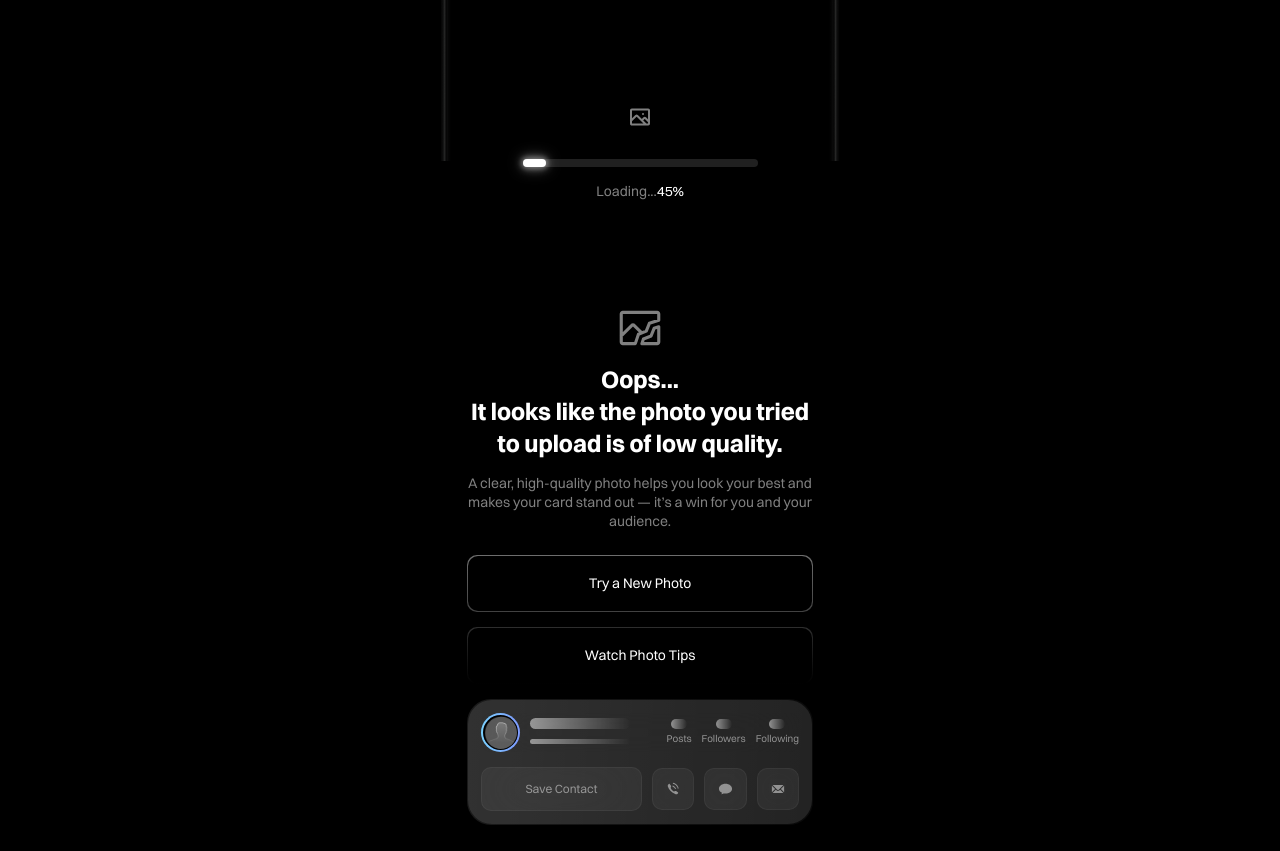
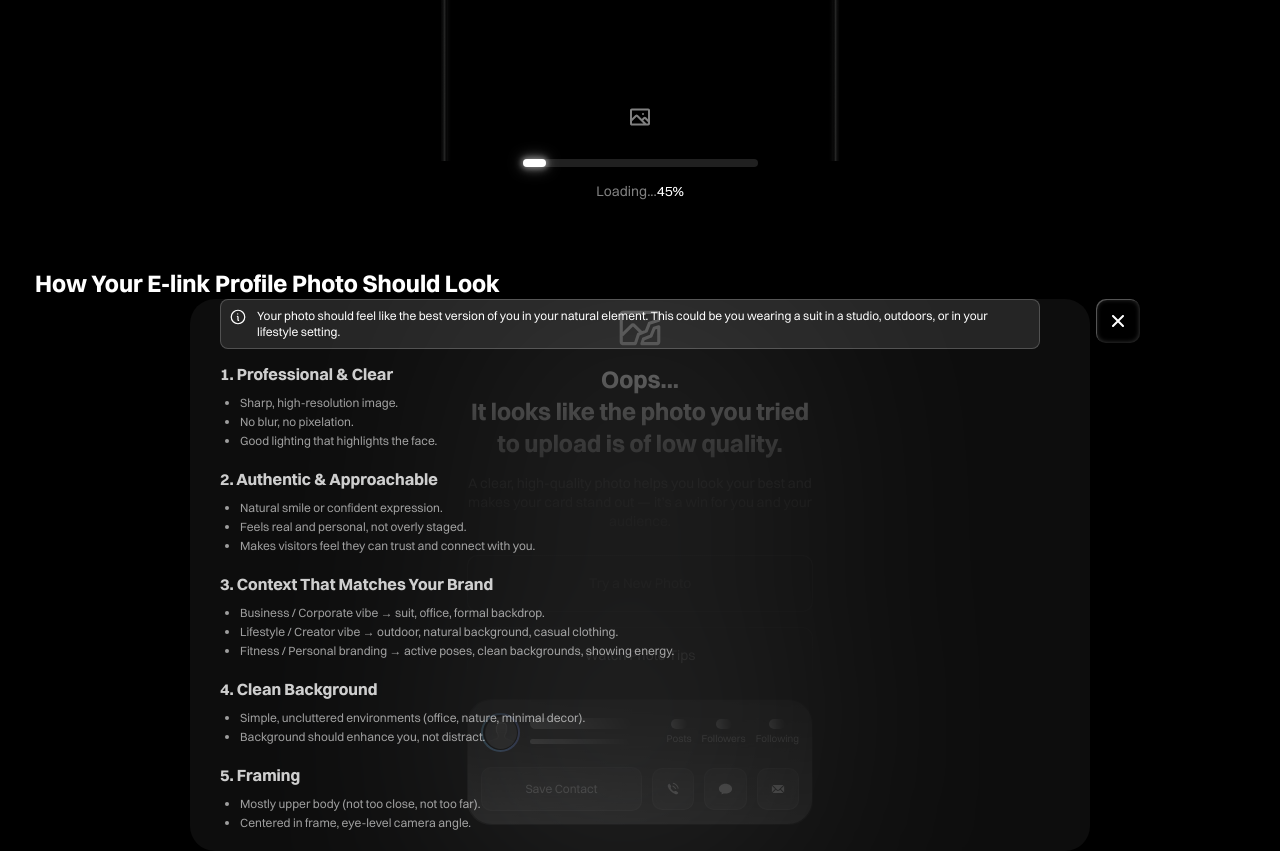
Before and after one commit to Raj-Padariya/elink, a plain HTML site: page desktop-onboarding.html in a window 1280 px wide. Shown: the part 743-1594 px from the top of the page. Before the commit the page ends 1568 px from the top, so only its background shows below. Drawn offline with Linux system fonts and the light colour scheme; files whose address does not match are found by name.

Commit message:
Add watch photo tips popup with guidelines for profile photo selection

```diff
--- a/assets/css/desktop-onboarding.css
+++ b/assets/css/desktop-onboarding.css
@@ -323,3 +323,54 @@
     max-width: 50px;
     width: 100%;
 }
+
+
+.watch-photo-tips-close {
+    position: relative;
+}
+
+.watch-photo-tips-inner {
+    display: flex;
+    background: #FFFFFF0D;
+    border-radius: 25px;
+    padding: 0 30px;
+    gap: 20px;
+    max-width: 900px;
+    margin: 0 auto;
+    position: relative;
+    backdrop-filter: blur(132px);
+    z-index: 1;
+}
+
+.watch-photo-tips-content-info{
+    border: 1px solid #FFFFFF33;
+    background: #FFFFFF1A;
+    padding: 8px;
+    border-radius: 8px;
+    display: flex;
+    gap: 10px;
+    margin-bottom: 15px;
+}
+
+.watch-photo-tips-content-info .watch-photo-tips-content-info-icon img{
+    width: 18px;
+    max-width: 18px;
+}
+.watch-photo-tips-content-info p{
+    font-size: var(--f-12);
+}
+
+.watch-photo-tips-content-listing h3{
+    opacity: 0.8;
+}
+.watch-photo-tips-content-listing ul{
+    margin-top: 10px;
+    padding-left: 20px;
+    margin-bottom: 20px;
+}
+.watch-photo-tips-content-listing ul li{
+    font-size: var(--f-12);
+    opacity: 0.6;
+    margin-bottom: 3px;
+    list-style: disc;
+}
--- a/desktop-onboarding.html
+++ b/desktop-onboarding.html
@@ -254,6 +254,64 @@
                         </div>
                     </div>
                 </div>
+
+
+                <!-- Watch Phot tips popup -->
+                 <div class="watch-photo-tips-popup">
+                    <div class="watch-photo-tips-close">
+                        <h2>How Your E-link Profile Photo Should Look</h2>
+                        <div class="watch-photo-tips-inner">
+                            <div class="example-close">
+                                <a href="">
+                                <img src="./assets/images/close-icon.svg" alt="">
+                                </a>
+                            </div>
+                            <div class="watch-photo-tips-content">
+                                <div class="watch-photo-tips-content-info">
+                                    <div class="watch-photo-tips-content-info-icon">
+                                        <img src="./assets/images/info-icon.svg" alt="">
+                                    </div>
+                                    <p>Your photo should feel like the best version of you in your natural element. This could be you wearing a suit in a studio, outdoors, or in your lifestyle setting.</p>
+                                </div>
+                                <div class="watch-photo-tips-content-listing">
+                                    <h3>1. Professional & Clear</h3>
+                                    <ul>
+                                        <li>Sharp, high-resolution image.</li>
+                                        <li>No blur, no pixelation.</li>
+                                        <li>Good lighting that highlights the face.</li>
+                                    </ul>
+
+                                    <h3>2. Authentic & Approachable</h3>
+                                    <ul>
+                                        <li>Natural smile or confident expression.</li>
+                                        <li>Feels real and personal, not overly staged.</li>
+                                        <li>Makes visitors feel they can trust and connect with you.</li>
+                                    </ul>
+
+                                    <h3>3. Context That Matches Your Brand</h3>
+                                    <ul>
+                                        <li>Business / Corporate vibe → suit, office, formal backdrop.</li>
+                                        <li>Lifestyle / Creator vibe → outdoor, natural background, casual clothing.</li>
+                                        <li>Fitness / Personal branding → active poses, clean backgrounds, showing energy.</li>
+                                    </ul>
+
+                                    <h3>4. Clean Background</h3>
+                                    <ul>
+                                        <li>Simple, uncluttered environments (office, nature, minimal decor).</li>
+                                        <li>Background should enhance you, not distract.</li>
+                                    </ul>
+
+                                    <h3>5. Framing</h3>
+                                    <ul>
+                                        <li>Mostly upper body (not too close, not too far).</li>
+                                        <li>Centered in frame, eye-level camera angle.</li>
+                                    </ul>
+                                </div>
+                            </div>
+                            <div class="watch-photo-tips-slide-show"></div>
+                        </div>
+                    </div>
+                 </div>
             </div>
         </div>
     </section>
```
